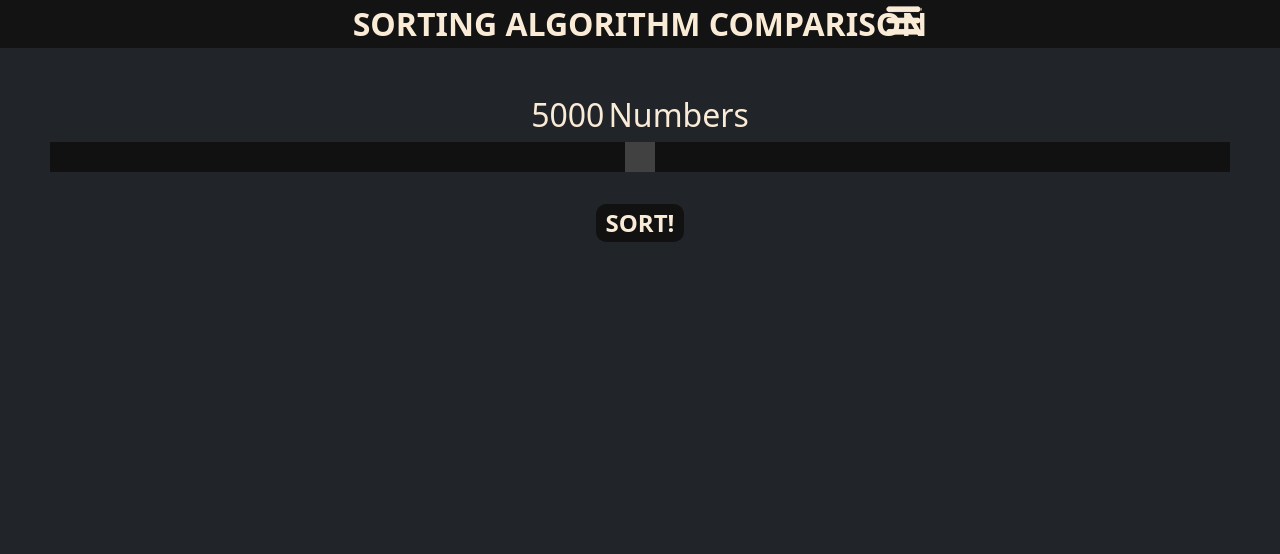
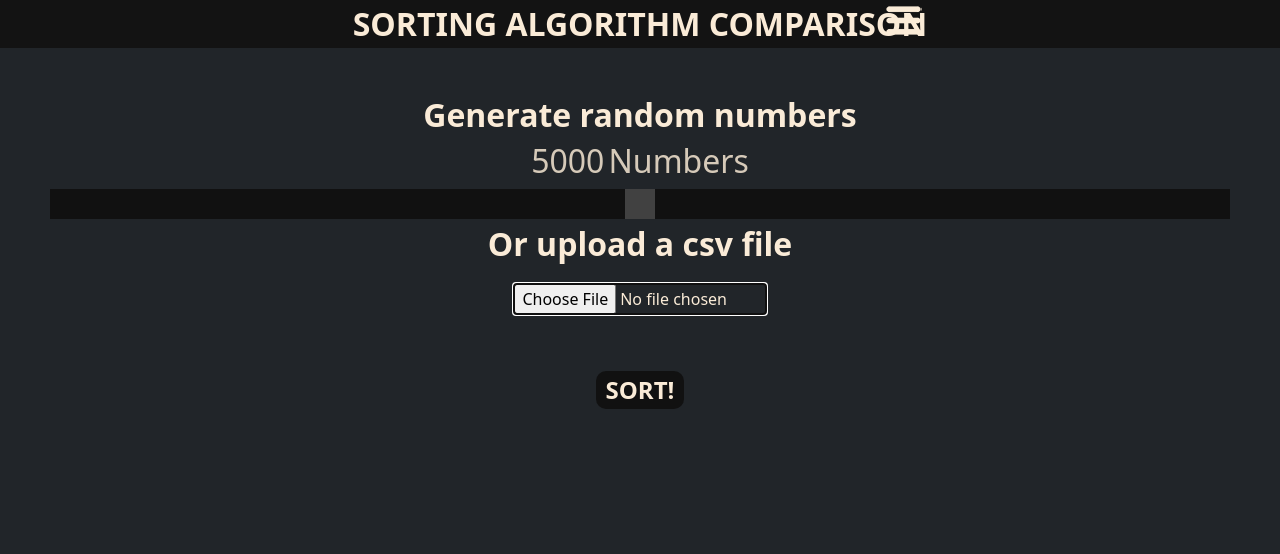
Before and after one commit to MaciejKarasek/Project-hub, a Flask app: page /sorting in a window 1280 px wide. Shown: the top 554 px of the page. Run offline with Flask 2, Linux system fonts and the light colour scheme.

Commit message:
add uploading file module

```diff
--- a/static/styles.css
+++ b/static/styles.css
@@ -231,3 +231,17 @@
     background-color:#0a0a0a;
     transition: 0.25s ease;
   }
+
+  .fileinput{
+    vertical-align:middle;
+    margin-top: 1%;
+    width: 20%;
+  }
+
+  .numbers{
+    color:rgb(214, 202, 185);
+  }
+
+  .desc{
+    font-weight: bold;
+  }
--- a/templates/sorting.html
+++ b/templates/sorting.html
@@ -21,12 +21,21 @@
         <div class="pick"><a class="pick option" href="/sorting">Sorting algorithms</a></div>
     </div>
     </div>
-
     <div>
-        <h2 id="demo" style="display:inline-block;"></h2> <h2 style="display:inline-block;">Numbers</h2>
+      <h2 class="desc">Generate random numbers</h2>
+    </div>
+    <div>
+        <h2 id="demo" class="numbers" style="display:inline-block;"></h2> <h2 class="numbers" style="display:inline-block;">Numbers</h2>
     </div>
     <form method="post" action="" id="id">
         <input type="range" min="2" max="10000" value="{{ val }}" name ='slider' class="slider" id="numbers">
+        <br>
+          <div>
+            <h2 class="desc">Or upload a csv file</h2>
+          </div>
+          <div class="mb-2">
+              <input autofocus class="fileinput" name="file" type="file">
+          </div>
         <br>
         <button type="button" id="submitbtnDisabled" disabled="disabled" value="SORT!" style="display:none;">SORT!</button>
         <button type="submit" id="submitbtn" onclick="this.style.display='none'; document.getElementById('submitbtnDisabled').style.display='inline'; display();">SORT!</button>
```
